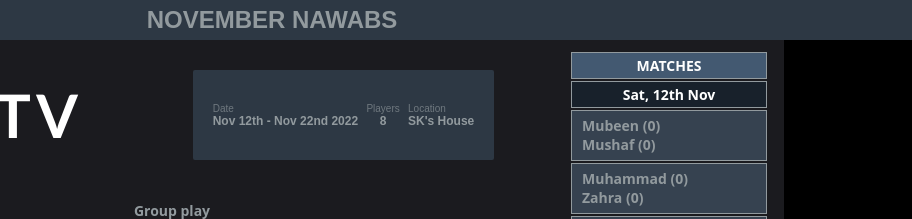
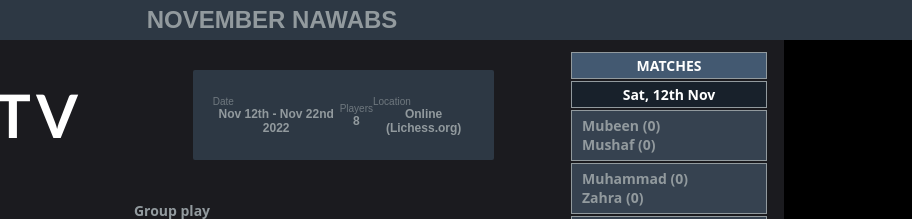
Before and after one commit to ChessTelevision/ChessTelevision, a plain HTML site: page index.html in a window 1280 px wide. Shown: the top 219 px of the page, 368-1280 px from the left. Drawn offline with nearby package versions, Linux system fonts and the light colour scheme.

Commit message:
Update index.html

```diff
--- a/index.html
+++ b/index.html
@@ -43,7 +43,7 @@
 
                     <div class="location lhdr">
                         <h4 class="location-header shdr">Location</h4>
-                        <h2 class="location-info sshdr">SK's House</h2>
+                        <h2 class="location-info sshdr">Online (Lichess.org)</h2>
                     </div>
                 </div>
             </div>
```
